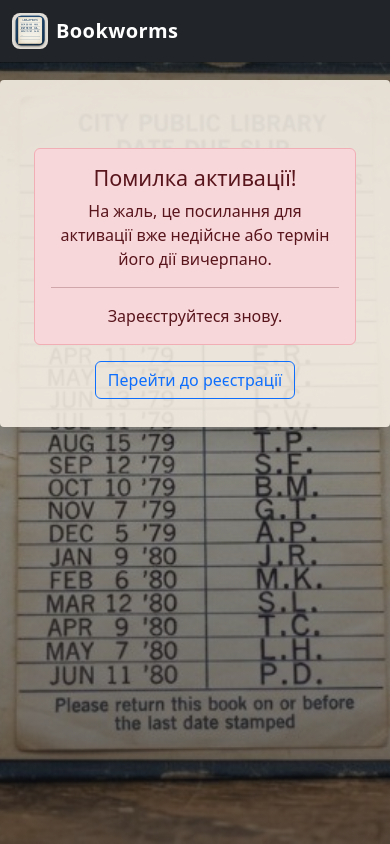
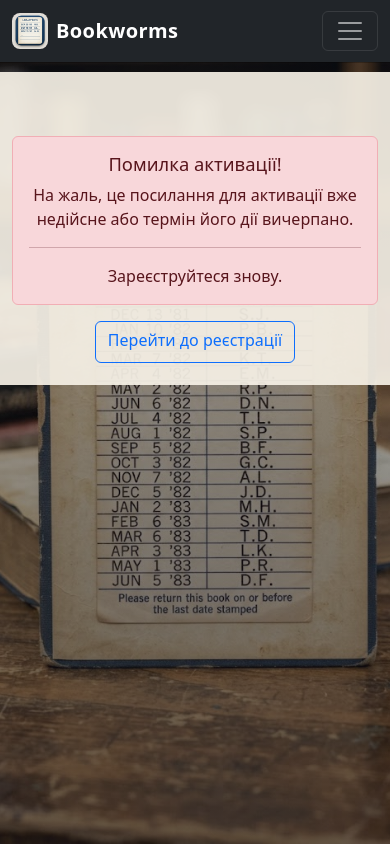
Before and after one commit to VladislavPavlyuk/BookWorms-main, a Django app: page /activate/1/1/ in a window 390 px wide. Run offline with Django 5.2, Linux system fonts and the light colour scheme; the visitor is signed in with stand-in values (Sample User, id 1); data comes from the database, SQL or seed files in the repository; data that the repository does not hold is empty.

Commit message:
Implement responsive design enhancements and accessibility improvements in the main application. Update CSS for adaptive layouts, touch-friendly controls, and improved image handling. Modify HTML to include viewport settings and a theme color for better mobile compatibility. Refactor navbar for improved usability and accessibility features.

```diff
--- a/bookworms/mainApp/static/css/style.css
+++ b/bookworms/mainApp/static/css/style.css
@@ -223,3 +223,144 @@
     max-width: 28rem;
     line-height: 1.35;
 }
+
+/* —— Adaptive / mobile web —— */
+html {
+    -webkit-text-size-adjust: 100%;
+    text-size-adjust: 100%;
+}
+
+.site-main {
+    padding-left: max(0px, env(safe-area-inset-left));
+    padding-right: max(0px, env(safe-area-inset-right));
+    padding-bottom: calc(1.5rem + env(safe-area-inset-bottom));
+}
+
+.site-content {
+    margin-top: 1rem;
+}
+
+/* Nested .container inside site-content (login/register/confirm pages) */
+.site-content > .container {
+    width: 100%;
+    max-width: none;
+    padding-left: 0;
+    padding-right: 0;
+    margin-left: 0;
+    margin-right: 0;
+}
+
+.site-content img,
+.site-content video,
+.site-content iframe {
+    max-width: 100%;
+    height: auto;
+}
+
+.site-content .table-responsive {
+    margin-left: -0.25rem;
+    margin-right: -0.25rem;
+}
+
+/* Touch-friendlier controls */
+@media (max-width: 991.98px) {
+    .site-navbar .nav-link,
+    .site-navbar .btn.nav-link {
+        padding-top: 0.65rem;
+        padding-bottom: 0.65rem;
+        min-height: 44px;
+        display: flex;
+        align-items: center;
+    }
+
+    .site-navbar .navbar-collapse {
+        padding-bottom: 0.75rem;
+        border-top: 1px solid rgba(255, 255, 255, 0.12);
+        margin-top: 0.5rem;
+    }
+
+    .site-main {
+        padding-top: 3.75rem;
+    }
+
+    .site-content {
+        margin-top: 0.75rem;
+        padding: 1rem 0.9rem 1.35rem;
+        border-radius: 0;
+        box-shadow: none;
+        background: rgba(247, 241, 230, 0.92);
+    }
+
+    .site-bg__img {
+        object-position: center 30%;
+    }
+
+    .home-intro__brand {
+        font-size: clamp(1.45rem, 7vw, 1.85rem);
+    }
+
+    .home-intro__tag {
+        font-size: 0.95rem;
+    }
+
+    /* Forms / buttons stack cleanly */
+    .site-content .btn {
+        min-height: 42px;
+    }
+
+    .site-content .form-control,
+    .site-content .form-select,
+    .site-content input[type="text"],
+    .site-content input[type="password"],
+    .site-content input[type="email"],
+    .site-content textarea {
+        font-size: 16px; /* avoid iOS zoom on focus */
+    }
+
+    .site-content .card .card-body {
+        padding: 1rem;
+    }
+
+    .site-content .row > [class*="col-"] {
+        margin-bottom: 0.25rem;
+    }
+
+    /* Post book cards: cover + text wrap */
+    .post-book-card__cover,
+    .post-book-card__placeholder {
+        width: 72px;
+        height: 106px;
+    }
+}
+
+@media (max-width: 575.98px) {
+    .site-content {
+        padding-left: 0.75rem;
+        padding-right: 0.75rem;
+    }
+
+    .site-content h1,
+    .site-content h2 {
+        font-size: 1.35rem;
+    }
+
+    .site-content h3,
+    .site-content h4 {
+        font-size: 1.15rem;
+    }
+
+    .site-content .btn-group {
+        flex-wrap: wrap;
+    }
+
+    .site-content .d-flex.justify-content-between {
+        gap: 0.5rem;
+    }
+}
+
+/* Prefer reduced motion */
+@media (prefers-reduced-motion: reduce) {
+    .avatar-item img:hover {
+        transform: none;
+    }
+}
--- a/bookworms/mainApp/templates/mainApp/base.html
+++ b/bookworms/mainApp/templates/mainApp/base.html
@@ -3,6 +3,8 @@
 <html lang="uk">
 <head>
     <meta charset="UTF-8">
+    <meta name="viewport" content="width=device-width, initial-scale=1, viewport-fit=cover">
+    <meta name="theme-color" content="#1a2433">
     <title>{% block title %}Bookworms{% endblock %}</title>
 
     <link href="https://cdn.jsdelivr.net/npm/bootstrap@5.3.0/dist/css/bootstrap.min.css" rel="stylesheet">
@@ -12,11 +14,16 @@
 <body class="site-body">
 
 <div class="site-bg" aria-hidden="true">
-    <img class="site-bg__img"
-         src="{% static 'img/hero-landscape.jpg' %}"
-         alt=""
-         width="1024"
-         height="558">
+    <picture>
+        <source media="(max-width: 767.98px)"
+                srcset="{% static 'img/hero-portrait.jpg' %}">
+        <img class="site-bg__img"
+             src="{% static 'img/hero-landscape.jpg' %}"
+             alt=""
+             width="1024"
+             height="558"
+             decoding="async">
+    </picture>
     <div class="site-bg__veil"></div>
 </div>
 
@@ -32,15 +39,24 @@
             <span>Bookworms</span>
         </a>
 
-        <div class="collapse navbar-collapse">
+        <button class="navbar-toggler"
+                type="button"
+                data-bs-toggle="collapse"
+                data-bs-target="#siteNav"
+                aria-controls="siteNav"
+                aria-expanded="false"
+                aria-label="Меню">
+            <span class="navbar-toggler-icon"></span>
+        </button>
+
+        <div class="collapse navbar-collapse" id="siteNav">
 
             <ul class="navbar-nav me-auto">
 
                 <li class="nav-item">
-                    <a class="nav-link" href="/">Головна </a>
+                    <a class="nav-link" href="/">Головна</a>
                 </li>
 
-                {# Профіль і бібліотека - лише для залогінених #}
                 {% if user.is_authenticated %}
                 <li class="nav-item">
                     <a class="nav-link" href="{% url 'profile_app:profile' %}">Профіль</a>
@@ -55,7 +71,7 @@
                     <a class="nav-link" href="{% url 'exchange_requests' %}">Обміни</a>
                 </li>
                 <li class="nav-item">
-                    <a class="nav-link position-relative" href="{% url 'notifications_inbox' %}" id="nav-notif-link">
+                    <a class="nav-link position-relative d-inline-block" href="{% url 'notifications_inbox' %}" id="nav-notif-link">
                         Сповіщення
                         <span id="nav-notif-badge"
                               class="position-absolute top-0 start-100 translate-middle badge rounded-pill bg-danger{% if not unread_notifications_count %} d-none{% endif %}"
@@ -69,10 +85,10 @@
 
             </ul>
 
-            <ul class="navbar-nav ms-auto d-flex align-items-center">
+            <ul class="navbar-nav ms-auto align-items-lg-center">
                 {% if user.is_authenticated %}
                 <li class="nav-item">
-                    <span class="nav-link text-white me-3 py-2 d-inline-block">
+                    <span class="nav-link text-white py-2">
                         {% shelf_user_link user css_class="text-white text-decoration-none" %}
                     </span>
                 </li>
@@ -81,8 +97,7 @@
                     <form action="{% url 'logout' %}" method="post" class="d-flex align-items-center m-0">
                         {% csrf_token %}
                         <button type="submit"
-                                class="nav-link btn btn-link text-white text-decoration-none border-0 p-0 shadow-none"
-                                style="background: none; line-height: 1; display: flex; align-items: center;">
+                                class="nav-link btn btn-link text-white text-decoration-none border-0 shadow-none px-0">
                             Вихід
                         </button>
                     </form>
@@ -105,7 +120,7 @@
 </nav>
 
 <main class="site-main">
-<div class="container mt-4 site-content">
+<div class="container site-content">
     {% block content %}
     {% endblock %}
 </div>
```
